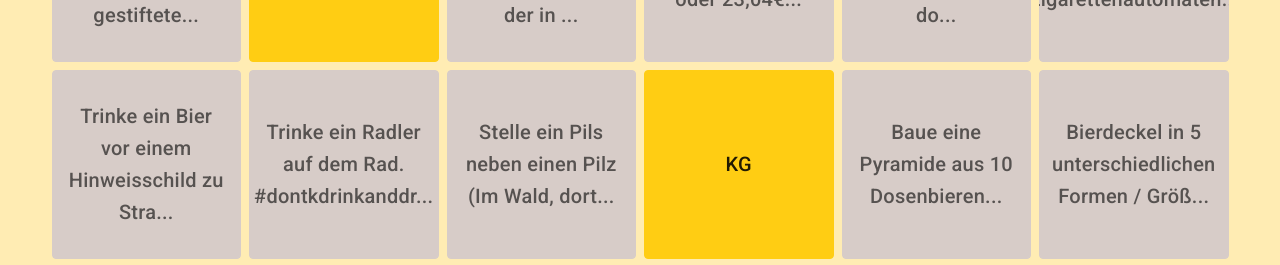
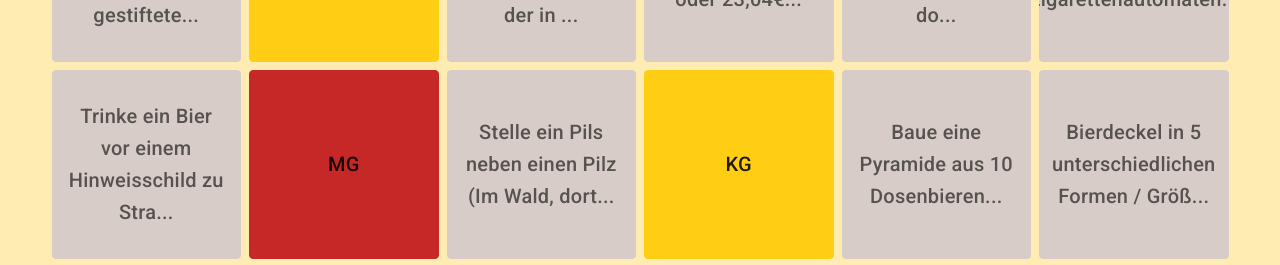
Before and after one commit to Senti81/bier-gewinnt, a Vue app: page / in a window 1280 px wide. Shown: the part 643-908 px from the top of the page. Built offline with nearby package versions, Linux system fonts and the light colour scheme.

Commit message:
update solution for MG

```diff
--- a/src/components/Main.vue
+++ b/src/components/Main.vue
@@ -222,9 +222,9 @@ export default {
       },
       {
         text: 'Trinke ein Radler auf dem Rad. #dontkdrinkanddrive',
-        src: null,
-        owner: null,
-        color: '#CCDD12',
+        src: 'img/IMG-20210425-WA0007.jpg',
+        owner: 'MG',
+        color: '#C62828',
         dialog: false
       },
       {
```
Also changed, not shown: public/img/IMG-20210425-WA0007.jpg (added).
